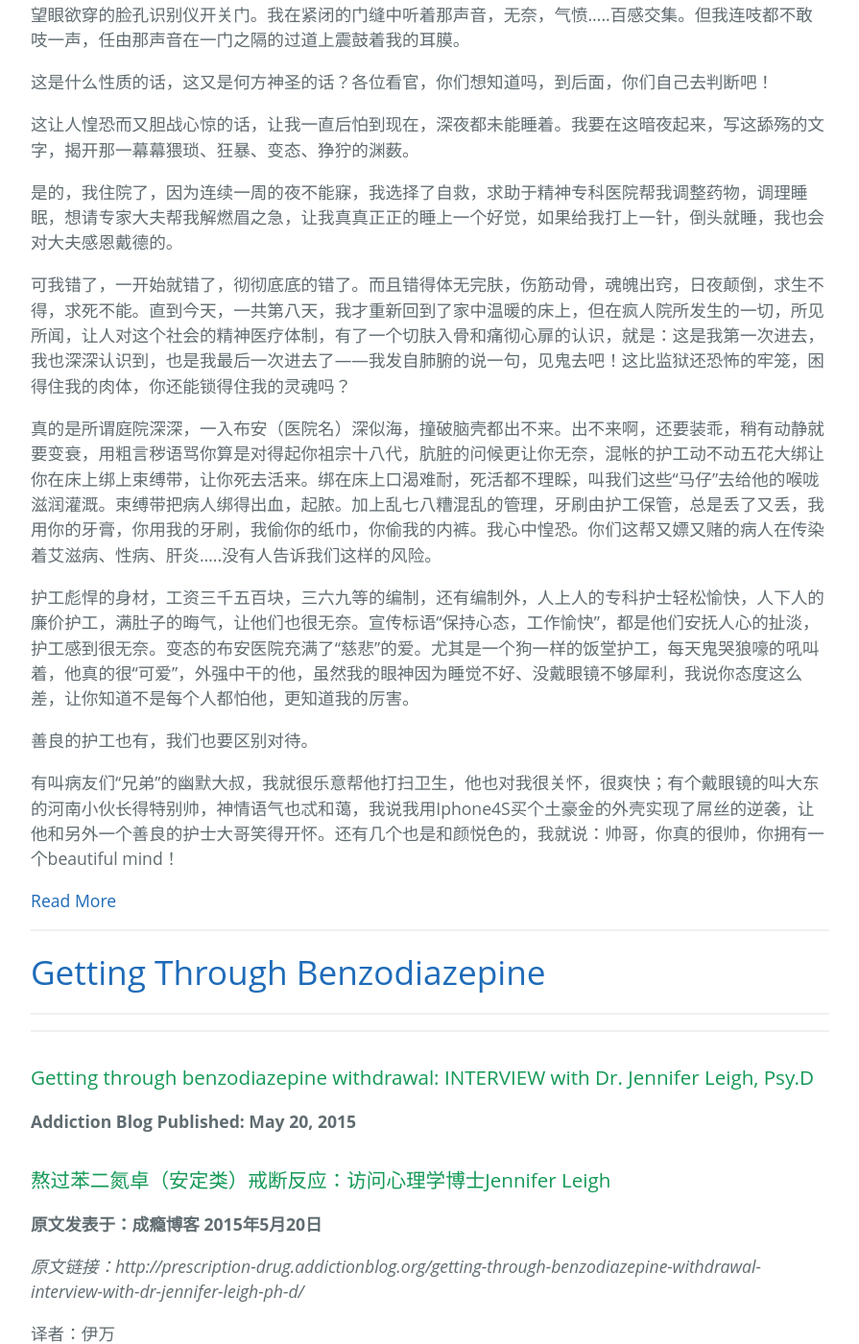
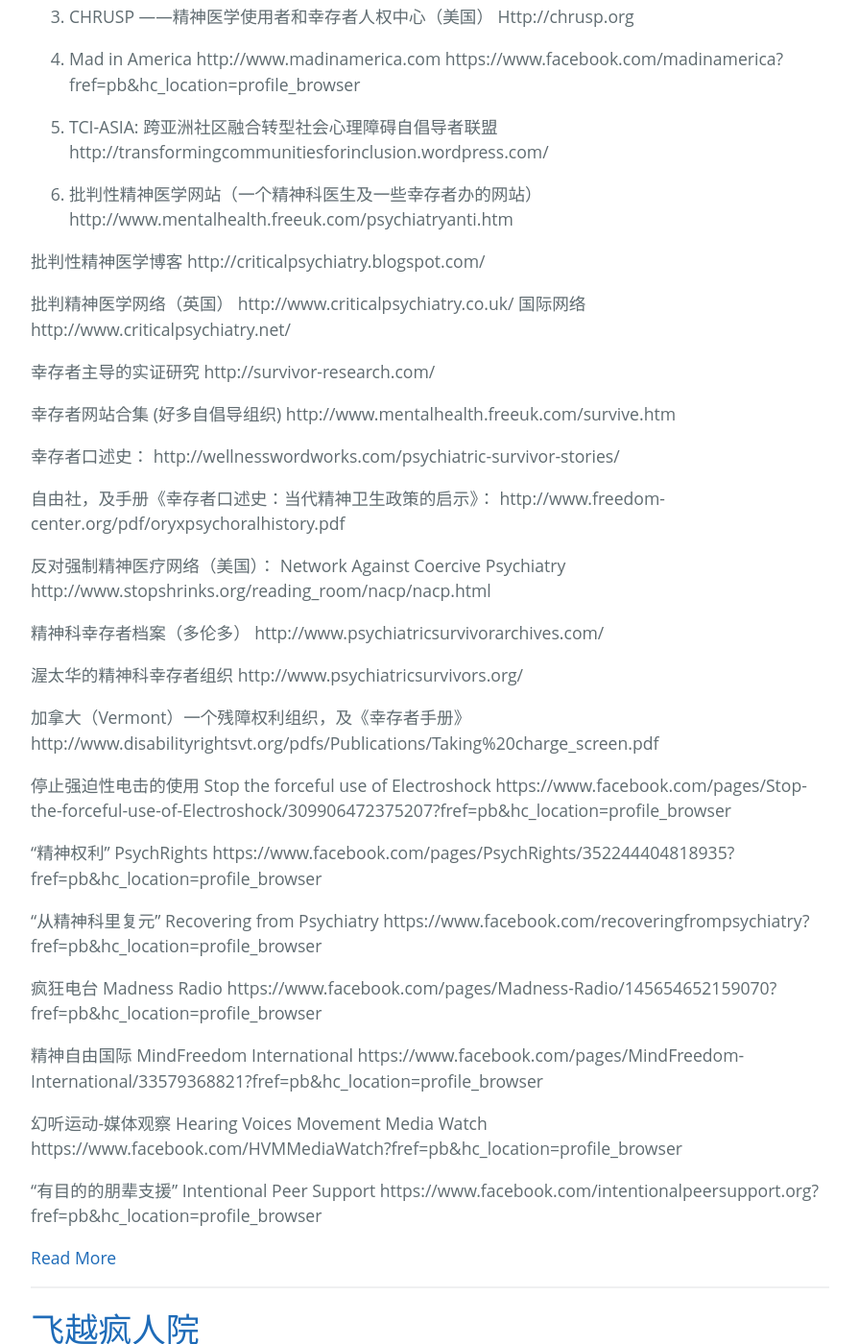
Before and after one commit to mdrights/mdrights.github.io, a Jekyll site: the page built from index.html, in a window 1280 px wide and 1400 px high, scrolled down 1148 px. Shown: the whole window at 96% size, without its empty margins (192-1087 px from the left). Built offline with Jekyll 4.4.1, drawn with Linux system fonts in a browser that asks for light colours; the list of posts is cut into pages by our own code; some of the changed text lies outside the part shown.

Commit message:
add the post: list of survivor-orgs

```diff
--- /dev/null
+++ b/_posts/2016-02-24-survivor-org-list.md
@@ -0,0 +1,108 @@
+
+### 外国的精神科幸存者主导的组织(DPO)
+
+**名单维护者：塗尔干**
+[最后更新日期：2015年01月]
+
+
+0. 【入门】维基百科的综述
+http://en.wikipedia.org/wiki/Psychiatric_survivors_movement
+
+1. WNUSP
+——世界精神医学使用者和幸存者网络
+World Network of Users and Survivors of Psychiatry
+https://www.facebook.com/WNUSP
+www.wnusp.net
+
+2. CHRUSP
+——精神医学使用者和幸存者人权中心（美国）
+Http://chrusp.org
+
+3. Mad in America
+http://www.madinamerica.com
+https://www.facebook.com/madinamerica?fref=pb&hc_location=profile_browser
+
+
+4. TCI-ASIA: 跨亚洲社区融合转型社会心理障碍自倡导者联盟
+http://transformingcommunitiesforinclusion.wordpress.com/
+
+
+5. 批判性精神医学网站（一个精神科医生及一些幸存者办的网站）
+http://www.mentalhealth.freeuk.com/psychiatryanti.htm
+
+
+批判性精神医学博客
+http://criticalpsychiatry.blogspot.com/
+
+
+批判精神医学网络（英国）
+http://www.criticalpsychiatry.co.uk/
+国际网络
+http://www.criticalpsychiatry.net/
+
+
+幸存者主导的实证研究
+http://survivor-research.com/
+
+
+幸存者网站合集 (好多自倡导组织)
+http://www.mentalhealth.freeuk.com/survive.htm
+
+
+幸存者口述史：
+http://wellnesswordworks.com/psychiatric-survivor-stories/
+
+
+自由社，及手册《幸存者口述史：当代精神卫生政策的启示》：
+http://www.freedom-center.org/pdf/oryxpsychoralhistory.pdf
+
+
+反对强制精神医疗网络（美国）：
+Network Against Coercive Psychiatry
+http://www.stopshrinks.org/reading_room/nacp/nacp.html
+
+
+精神科幸存者档案（多伦多）
+http://www.psychiatricsurvivorarchives.com/
+
+渥太华的精神科幸存者组织
+http://www.psychiatricsurvivors.org/
+
+加拿大（Vermont）一个残障权利组织，及《幸存者手册》
+http://www.disabilityrightsvt.org/pdfs/Publications/Taking%20charge_screen.pdf
+
+
+
+停止强迫性电击的使用
+Stop the forceful use of Electroshock
+https://www.facebook.com/pages/Stop-the-forceful-use-of-Electroshock/309906472375207?fref=pb&hc_location=profile_browser
+
+
+“精神权利”
+PsychRights
+https://www.facebook.com/pages/PsychRights/352244404818935?fref=pb&hc_location=profile_browser
+
+
+“从精神科里复元”
+Recovering from Psychiatry
+https://www.facebook.com/recoveringfrompsychiatry?fref=pb&hc_location=profile_browser
+
+
+疯狂电台
+Madness Radio
+https://www.facebook.com/pages/Madness-Radio/145654652159070?fref=pb&hc_location=profile_browser
+
+
+精神自由国际
+MindFreedom International
+https://www.facebook.com/pages/MindFreedom-International/33579368821?fref=pb&hc_location=profile_browser
+
+
+幻听运动-媒体观察
+Hearing Voices Movement Media Watch
+https://www.facebook.com/HVMMediaWatch?fref=pb&hc_location=profile_browser
+
+
+“有目的的朋辈支援”
+Intentional Peer Support
+https://www.facebook.com/intentionalpeersupport.org?fref=pb&hc_location=profile_browser
```
Also changed, not shown: _posts/2016-02-20-getting-through-benzodiazepine.md (+0 -1 lines), autonomy.md (+1 -1 lines).
